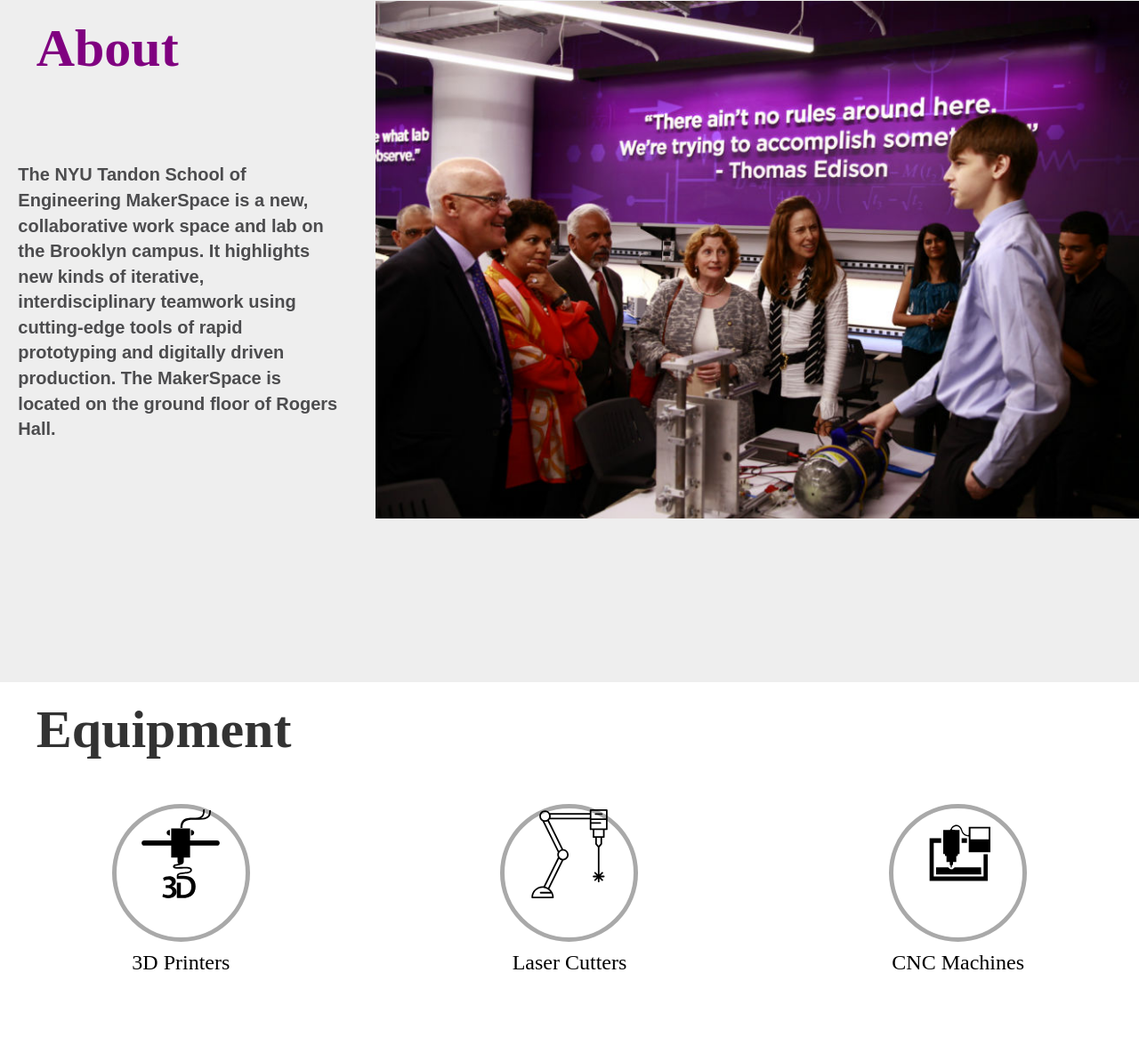
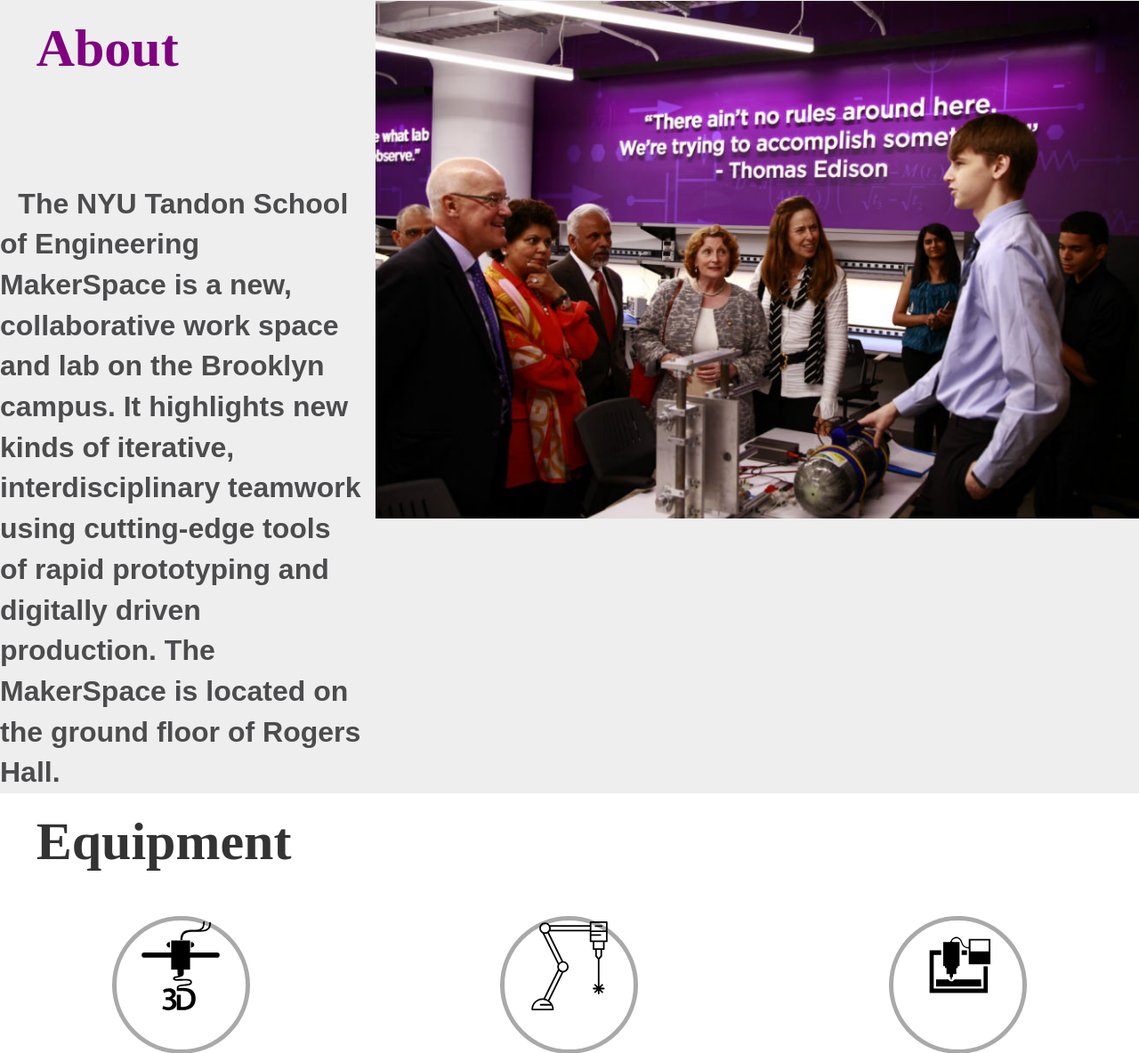
Before and after one commit to Siimon13/Makerspace, a Django app: page / in a window 1280 px wide. Shown: the part 842-2026 px from the top of the page at 89% size. Run offline with Django 3.2, Linux system fonts and the light colour scheme; some libraries are stand-ins or nearby versions.

Commit message:
fixed some spacing

```diff
--- a/makerspace/static/css/style.css
+++ b/makerspace/static/css/style.css
@@ -102,17 +102,19 @@
     margin-left: auto;
 }
 
-@media (min-width: 800px){
+
+@media (min-width: 320px){
     #about-text{
 	color: #4c4c4e;
 	font-family: Arial;
 	font-weight: bold;
-	font-size: 20px;
+	font-size: 26px;
 	/* line-height: 100%; */
 	position: relative;
 	padding: 5%;
+
+	/* top: 100px; */
 	/* padding-bottom: 150px; */
-	top: -250px;
 	/* margin-top: 90%; */
     }
 }
@@ -124,7 +126,8 @@
 	/* font-size: medium; */
 	/* line-height: 100%; */
 	/* position: relative; */
-	margin-top: 80%;
+	font-size: 32px;
+	/* margin-top: 80%; */
     }
 }
 
--- a/makerspace/templates/index.html
+++ b/makerspace/templates/index.html
@@ -83,13 +83,21 @@
 	    <div class="row">
 		<div class="col-md-4">
 			<!-- <div class="row"> -->
-			<h1 id="about-header">About</h1>
+		    <h1 id="about-header">About</h1>
+		    <!-- <div class="col-md-1"></div> -->
+		    <!-- <div class="about-text"> -->
+		    <br>
+		    <br>
+		    <br>
+		    <br>
+		    <br>
+		    <br>
 
-			<!-- <div class="col-md-1"></div> -->
-			<!-- <div class="about-text"> -->
-			<div id="about-text">The NYU Tandon School of Engineering MakerSpace is a new, collaborative work space and lab on the Brooklyn campus. It highlights new kinds of iterative, interdisciplinary teamwork using cutting-edge tools of rapid prototyping and digitally driven production. The MakerSpace is located on the ground floor of Rogers Hall. </div>
-			<!-- </div> -->
-		    </div>
+		    <o id="about-text">The NYU Tandon School of Engineering MakerSpace is a new, collaborative work space and lab on the Brooklyn campus. It highlights new kinds of iterative, interdisciplinary teamwork using cutting-edge tools of rapid prototyping and digitally driven production. The MakerSpace is located on the ground floor of Rogers Hall.</o>
+
+		    <!-- <div id="about-text">The NYU Tandon School of Engineering MakerSpace is a new, collaborative work space and lab on the Brooklyn campus. It highlights new kinds of iterative, interdisciplinary teamwork using cutting-edge tools of rapid prototyping and digitally driven production. The MakerSpace is located on the ground floor of Rogers Hall. </div> -->
+		    <!-- </div> -->
+		</div>
 		    <div class="col-md-8">
 
 			<div class="row">
@@ -663,7 +671,7 @@
 				<div class="item">
 				    <img src="{%static 'img/Greenhouse.jpg' %}" alt="Picture of Greenhouse">
 				    <div class="carousel-caption">
-					<h3>Greenhouse</h3>
+					<h3>GreenHouse</h3>
 					<p>Harvesting the ideas for a better world</p>
 				    </div>
 				</div>
```
